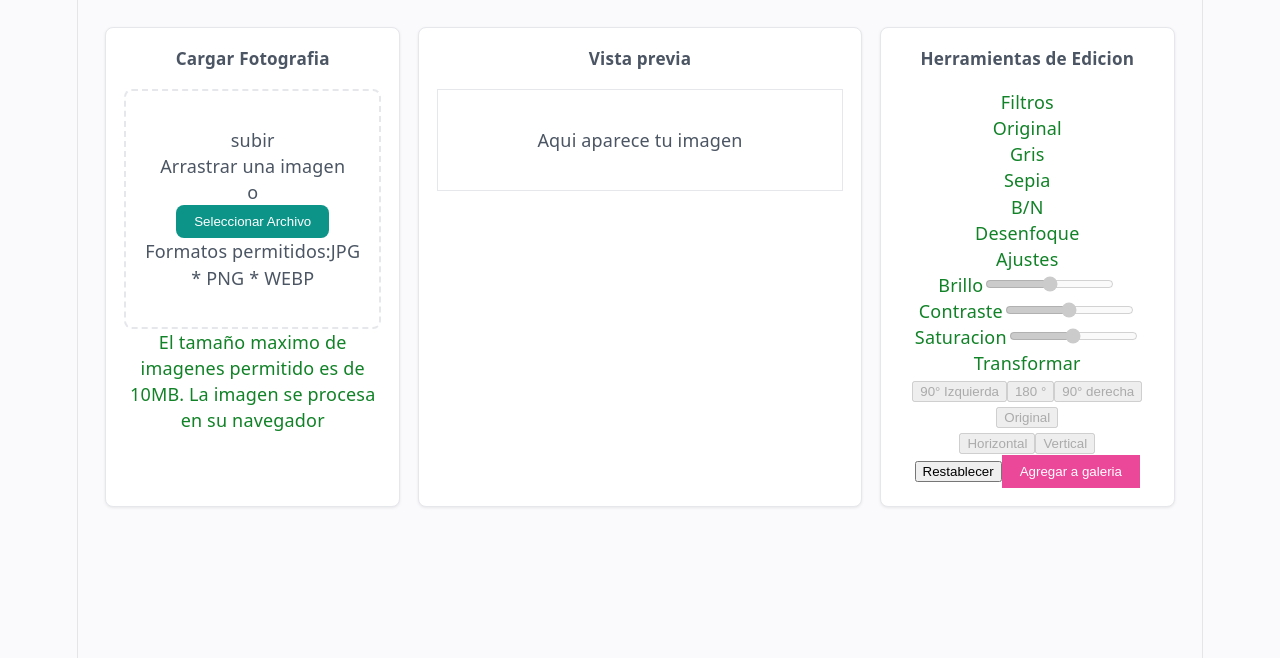
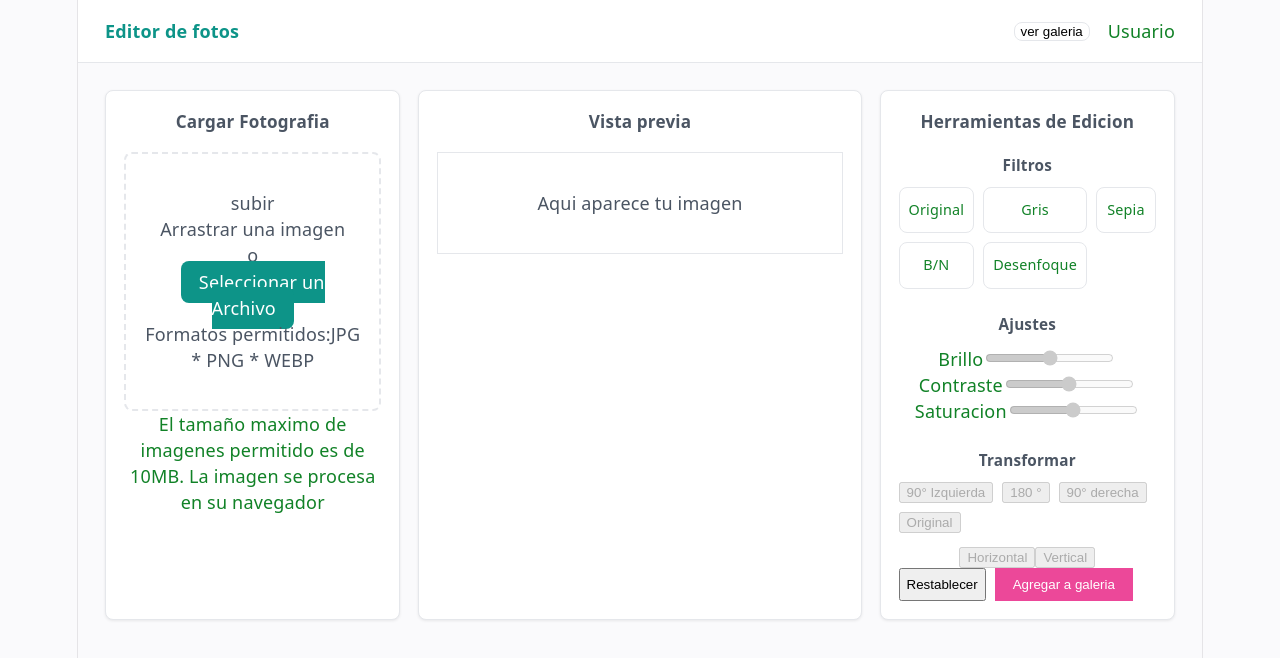
Before and after one commit to ErickBatz/Editor-Imagenes, a React (Vite) app: page / in a window 1280 px wide. Shown: the top 658 px of the page. Built offline with nearby package versions, Linux system fonts and the light colour scheme.

Commit message:
logica VistaPrevia y CargarFotografia

```diff
--- a/src/App.css
+++ b/src/App.css
@@ -79,3 +79,65 @@
   border-radius: var(--color-bordes);
   cursor: pointer;
 }
+.btn-ghost{
+  background: transparent;
+  border: 1px solid var(--color-bordes);
+  border-radius: var(--radio-borde);
+  cursor: pointer;
+}
+
+.grupo{
+  margin-bottom: 1.25rem;
+
+}
+
+.grupo-titulo{
+  font-weight: 600;
+  font-size: 0.85rem;
+  color: var(--color-texto-secundario);
+  margin-bottom: 0.5rem;
+}
+.filtros-grid{
+  display: grid;
+  grid-template-columns: repeat(3,1fr);
+  gap: 0.5rem;
+}
+
+.filtro-item{
+  border: 1px solid var(--color-bordes);
+  border-radius: var(--radio-borde);
+  padding: 0.5rem;
+  text-align: center;
+  font-size: 0.8rem;
+}
+.botones-transformar{
+  display: flex;
+  gap: 0.5rem;
+  margin-bottom: 0.5rem;
+  flex-wrap: wrap;
+}
+.acciones-finales{
+  display: flex;
+  gap: 0.5rem;
+}
+@media(max-width: 900px){
+  .editor-layout{
+    grid-template-columns: 1fr;
+  }
+}
+
+.dropzone-activo{
+  border-color: var(--color-bordes);
+  background: rgba(13,148,136,0.05);
+
+}
+.canvas-editor{
+  max-width: 100%;
+  max-height: 100%;
+  border-radius: var(--radio-borde);
+}
+.error-msg{
+  color: #EF4444;
+  font-size: 0.85rem;
+  margin-top: 0.5rem;
+}
--- a/src/App.jsx
+++ b/src/App.jsx
@@ -1,3 +1,4 @@
+import { useState } from 'react'
 import Header from './conponents/Header'
 import CargarFotografia from './conponents/CargarFotografica'
 import VistaPrevia from './conponents/VistaPrevia'
@@ -6,12 +7,14 @@ import './App.css'
 
 function App() {
 
+  const [imagenOriginal, setImagenOriginal] = useState(null);
+
   return (
    <div className="app">
-      <header/>
+      <Header/>
       <main className="editor-layout">
-        <CargarFotografia/>
-        <VistaPrevia/>
+        <CargarFotografia onImagenCargada={setImagenOriginal} />
+        <VistaPrevia imagenOriginal={imagenOriginal} />
         <HerramientasEdicion/>
       </main>
    </div>
--- a/src/conponents/CargarFotografica.jsx
+++ b/src/conponents/CargarFotografica.jsx
@@ -1,14 +1,88 @@
-export default function CargarFotografia(){
+import { useState } from "react";
+
+const FORMATO_PERMITIDOS=['image/jpeg','image/jpg','image/png','image/webp'];
+const TAMANIO_MAXIMO_MB =10;
+
+function validarArchivo(Archivo){
+    if(!FORMATO_PERMITIDOS.includes(Archivo.type)){
+        return  'Formato no permitido., Debe ser JPG, PNG, WEBP';
+    }
+    const tamanoMB = Archivo.size/(1024*1024);
+
+    if(tamanoMB > TAMANIO_MAXIMO_MB){
+        return (`El archivo pesa: ${tamanoMB} y el peso maximo es ${TAMANIO_MAXIMO_MB}}`);
+    }
+    return null;
+}
+
+export default function CargarFotografia({onImagenCargada}){
+
+    const [error, setError] = useState('');
+    const [arrastrado, setArrastrado] = useState(false);
+
+    function procesarArchivo(Archivo){
+        const mensajeError = validarArchivo(Archivo);
+        if(mensajeError){
+            setError(mensajeError);
+            return;
+        }
+        setError('');
+
+    const lector = new FileReader();
+    lector.onload= () =>{
+        onImagenCargada(lector.result);
+        };
+    lector.readAsDataURL(Archivo);
+    }
+
+    function manejarSeleccion(evento){
+        const Archivo = evento.target.files[0];
+        if(Archivo) procesarArchivo(Archivo);
+    }
+
+    function manejarDrop(evento){
+        evento.preventDefault();
+        setArrastrado(false);
+        const Archivo = evento.dataTransfer.files[0];
+        if(Archivo) procesarArchivo(Archivo);
+    }
+
+    function manejarDragOver(evento){
+        evento.preventDefault();
+        setArrastrado(true);
+    }
+    function manejarDragLeave(){
+        setArrastrado(false);
+    }
+
+
+
     return(
         <section className="panel">
             <h3>Cargar Fotografia</h3>
-            <div className="dropzone">
+            <div
+                className={`dropzone ${arrastrado ? 'dropzone-activo' : ''  }`}
+                onDrop={manejarDrop}
+                onDragOver={manejarDragOver}
+                onDragLeave={manejarDragLeave}
+                >
                 <p>subir</p>
                 <p>Arrastrar una imagen</p>
                 <p>o</p>
-                <button className="btn-primario">Seleccionar Archivo</button>
+                <label className="btn-primario" >
+                    Seleccionar un Archivo
+                    <input
+                        type="file"
+                        accept="image/*"
+                        onChange={manejarSeleccion}
+                        style={{ display: "none"}}
+                    />
+                </label>
                 <p className="hint">Formatos permitidos:JPG * PNG * WEBP </p>
             </div>
+
+            {error && <p className="error-msg" >{error}</p>}
+
             <p className="hint-small">
                 El tamaño maximo de imagenes permitido es de 10MB. La imagen se procesa en su navegador
             </p>
--- a/src/conponents/VistaPrevia.jsx
+++ b/src/conponents/VistaPrevia.jsx
@@ -1,9 +1,33 @@
-export default function VistaPrevia(){
+import { useEffect, useRef } from "react";
+
+
+export default function VistaPrevia({imagenOriginal}){
+    const canvasRef = useRef(null);
+
+    useEffect(()=>{
+        if(!imagenOriginal) return;
+
+        const canvas = canvasRef.current;
+        const ctx = canvas.getContext('2d');
+        const img = new Image();
+
+        img.onload=()=>{
+            canvas.width = img.width;
+            canvas.height = img.height;
+            ctx.drawImage(img,0,0);
+        };
+        img.src = imagenOriginal;
+    }), [imagenOriginal];
+
     return(
         <section className="panel">
             <h3>Vista previa</h3>
             <div className="vista-previa-area">
+                {imagenOriginal ? (
+                    <canvas ref={canvasRef} className="canvas-editor" />
+                ): (
                 <p className="placeholder">Aqui aparece tu imagen</p>
+                )}
             </div>
         </section>
     );
```
